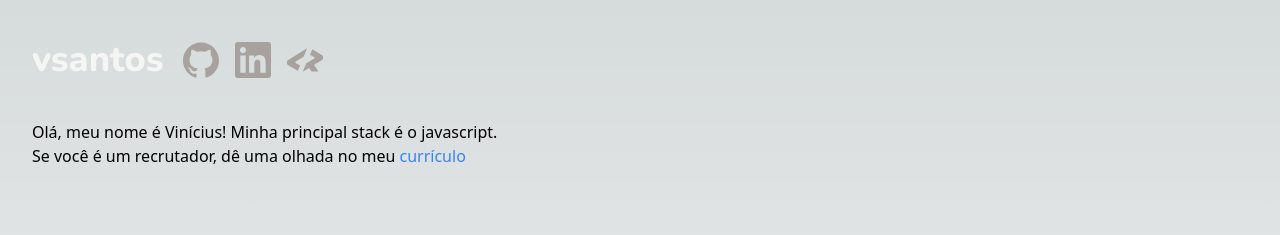
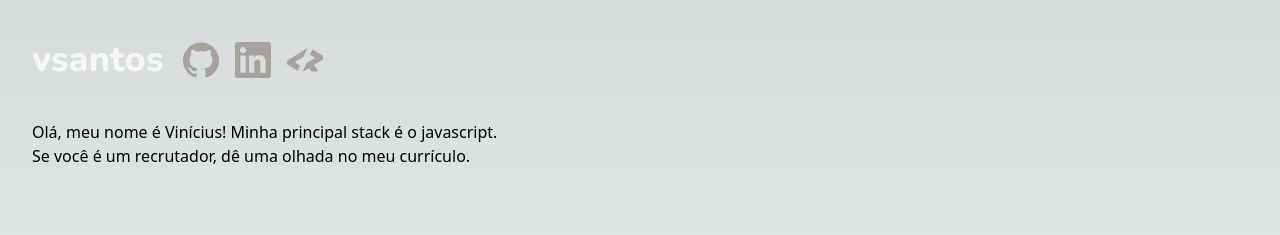
Before and after one commit to vsantos1711/my-blog, a Next.js app: page / in a window 1280 px wide. Shown: the top 235 px of the page. Built offline with nearby package versions, Linux system fonts and the light colour scheme.

Commit message:
refactor: Update page to include dynamic link and CV link

```diff
--- a/src/app/page.tsx
+++ b/src/app/page.tsx
@@ -13,8 +13,8 @@ export default function Home() {
           <br />
           <span>
             Se você é um recrutador, dê uma olhada no meu{" "}
-            <Link href="/cv" className="text-blue-500">
-              currículo
+            <Link href="/cv" className="hover:underline">
+              currículo.
             </Link>
           </span>
         </p>
```
